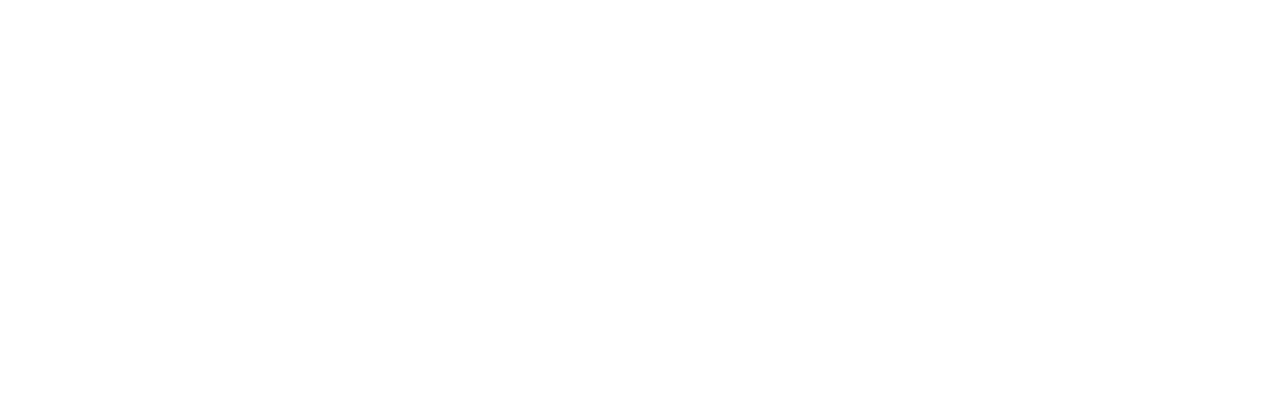
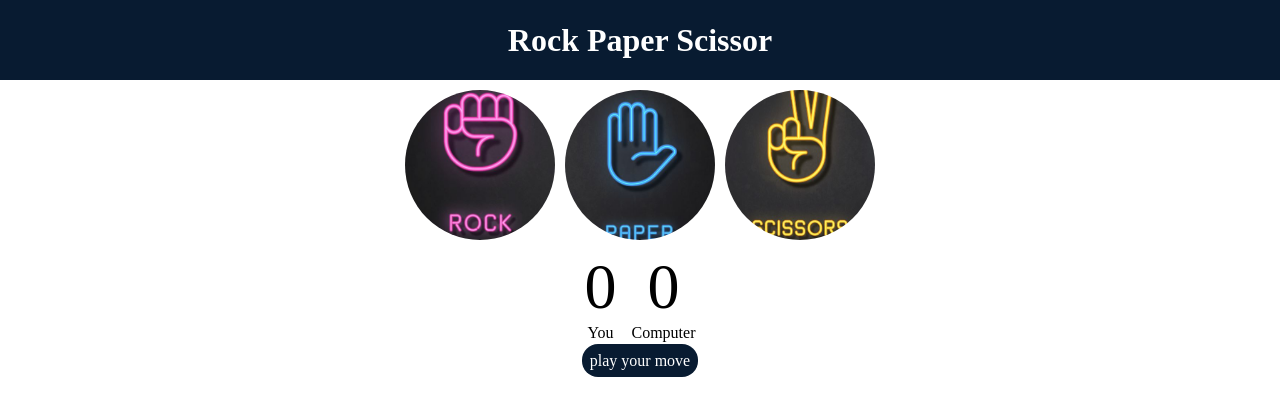
Before and after one commit to antim001/rock-paper-scissor-game-js, a plain HTML site: page index.html in a window 1280 px wide. Drawn offline with Linux system fonts and the light colour scheme.

Commit message:
styling part has completed

```diff
--- a/index.html
+++ b/index.html
@@ -3,9 +3,34 @@
 <head>
     <meta charset="UTF-8">
     <meta name="viewport" content="width=device-width, initial-scale=1.0">
-    <title>Eock paper scissor game</title>
+    <title>Rock paper scissor game</title>
+    <link rel="stylesheet" href="style.css">
 </head>
 <body>
-
+    <h1>Rock Paper Scissor</h1>
+    <div class="choices">
+        <div class="choice">
+            <img id="rock" src="rock.JPG" alt="">
+        </div>
+        <div class="choice">
+            <img id="paper" src="paper.JPG" alt="">
+        </div>
+        <div class="choice">
+            <img id="scissor" src="scissor.JPG" alt="">
+        </div>
+    </div>
+    <div class="score-board">
+        <div class="score">
+            <p id="user-score">0</p>
+            <p>You</p>
+        </div>
+        <div class="score">
+            <p id="comp-score">0</p>
+            <p>Computer</p>
+        </div>
+    </div>
+    <div class="msg-container">
+        <p id="msg">play your move</p>
+    </div>
 </body>
 </html>
--- a/style.css
+++ b/style.css
@@ -0,0 +1,56 @@
+*{
+    margin: 0;
+    padding: 0;
+    text-align: center;
+}
+h1{
+    background-color: #081b31;
+    color: #fff;
+    line-height: 5rem;
+    height: 5rem;
+}
+.choice{
+    height: 150px;
+    width: 150px;
+    transition: transform 0.3s ease;
+
+
+}
+.choice:hover{
+    transform: translateY(10px);
+    cursor: pointer;
+}
+img{
+    height: 150px;
+    width: 150px;
+    object-fit: cover;
+    border-radius: 50%;
+}
+.choices{
+    display: flex;
+    gap: 10px;
+    justify-content: center;
+    margin-top: 10px;
+}
+.score-board{
+    display: flex;
+    justify-content: center;
+    align-items: center;
+    margin-top: 10px;
+    gap: 15px;
+}
+#user-score,#comp-score{
+    font-size: 4rem;
+}
+.msg-container{
+    margin-top: 10px;
+    margin-bottom: 10px;
+
+}
+#msg{
+    background-color: #081b31;
+    color: #fff;
+    display: inline;
+    padding: 0.5rem;
+    border-radius: 1rem;
+}
```
